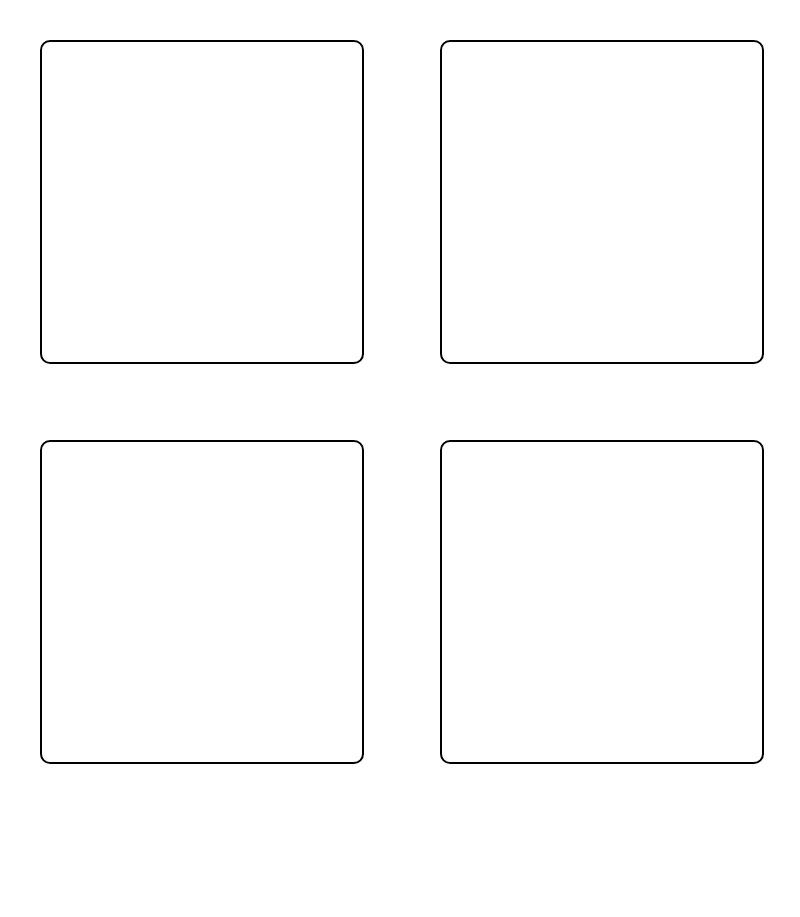
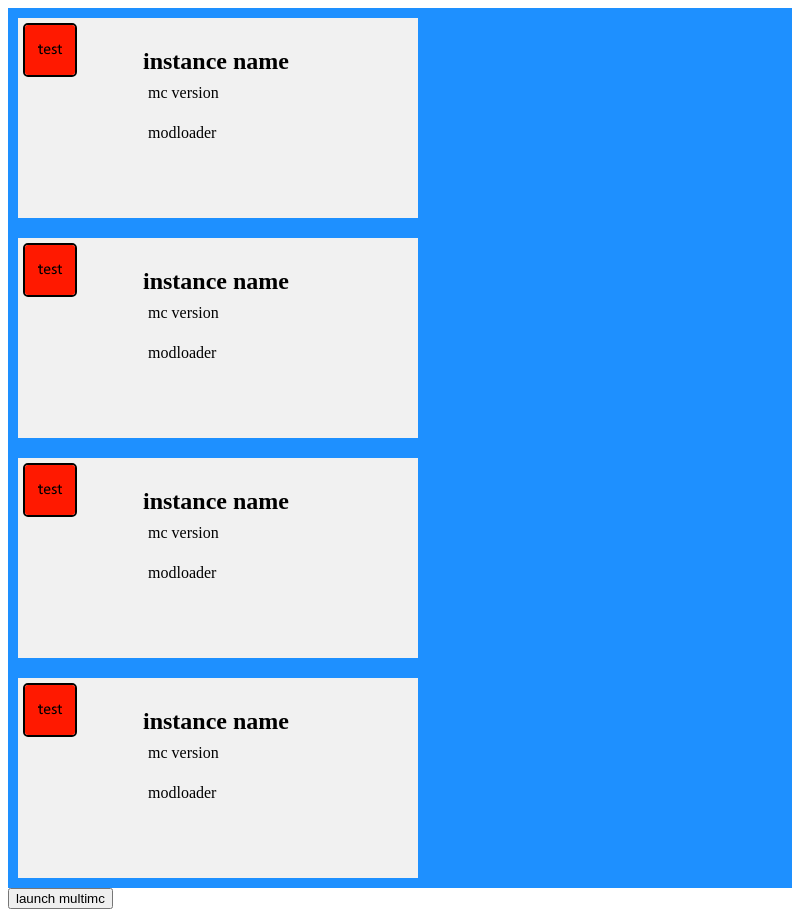
Before and after one commit to robinbouma7/multimc-ferium-helper, an Electron app: page instances.html in a window 800 px wide. Before the commit the page ends 800 px from the top, so only its background shows below. Drawn offline with Linux system fonts and the light colour scheme.

Commit message:
more progrss on instance menu

```diff
--- a/instances.html
+++ b/instances.html
@@ -7,45 +7,71 @@
         <meta http-equiv="Content-Security-Policy" content="default-src 'self'; script-src 'self'; style-src 'self' 'unsafe-inline'">
         <title>multimc ferium helper</title>
         <style>
-            .left-div {
-                width: 40%;
-                height: 40%;
-                left: 5%;
+            .flex-container {
+                display: flex;
+                flex-wrap: wrap;
+                background-color: DodgerBlue;
+            }
+            .flex-container > div {
+                background-color: #f1f1f1;
+                width: 400px;
+                height: 200px;
+                margin: 10px;
+                position: relative;
+            }
+            img {
                 border: 2px solid black;
-                border-radius: 10px;
-                position: fixed;
+                border-radius: 5px;
+                margin: 5px;
             }
-           .right-div {
-                width: 40%;
-                height: 40%;
-                left: 55%;
-                border: 2px solid black;
-                border-radius: 10px;
-                position: fixed;
+            h2 {
+                position: absolute;
+                text-align: center;
+                top: 10px;
+                left: 125px;
             }
-            .main-div {
-                position: fixed;
+            .mcversion {
+                position: absolute;
+                text-align: center;
+                top: 50px;
+                left: 130px;
             }
-
+            .modloader {
+                position: absolute;
+                text-align: center;
+                top: 90px;
+                left: 130px;
+            }
         </style>
     </head>
     <body>
-        <div class="main-div" style="top: 5%">
-            <div class="left-div">
-
+        <div class="flex-container" style="top: 5%">
+            <div>
+                <img src="cube.png">
+                <h2>instance name</h2>
+                <p class="mcversion">mc version</p>
+                <p class="modloader">modloader</p>
             </div>
-            <div class="right-div">
-
+            <div>
+                <img src="cube.png">
+                <h2>instance name</h2>
+                <p class="mcversion">mc version</p>
+                <p class="modloader">modloader</p>
+            </div>
+            <div>
+                <img src="cube.png">
+                <h2>instance name</h2>
+                <p class="mcversion">mc version</p>
+                <p class="modloader">modloader</p>
+            </div>
+            <div>
+                <img src="cube.png">
+                <h2>instance name</h2>
+                <p class="mcversion">mc version</p>
+                <p class="modloader">modloader</p>
             </div>
         </div>
-        <div class="main-div" style="top: 55%">
-            <div class="left-div">
-
-            </div>
-            <div class="right-div">
-
-            </div>
-        </div>
+        <button id="launchmmc">launch multimc</button>
         <script src="instances.js"></script>
     </body>
 </html>
--- a/instances.js
+++ b/instances.js
@@ -1,19 +1,8 @@
-class Instance {
-	name;
-	foldername;
-	version;
-	modloader;
-	modloaderversion;
-	profile;
-}
-class Profile {
-	name;
-	version;
-	modloader;
-	mods = [];
-}
-class Mod {
-	name;
-	identifier;
-	type;
-}
+
+
+launchmmc.addEventListener("click", async () => {
+    window.electronAPI.launchmmc();
+    setTimeout(function () {
+        window.electronAPI.closeapp();
+    }, 5000);
+});
```
Also changed, not shown: cube.png (added), instances.css (deleted).
